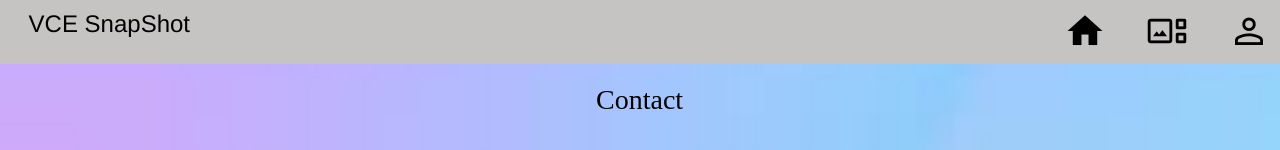
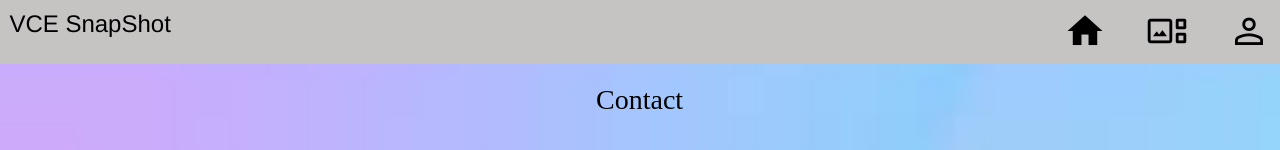
Before and after one commit to DeepthiReddy-03/Imagegallery, a plain HTML site: page contact.html in a window 1280 px wide. Shown: the top 150 px of the page. Drawn offline with nearby package versions, Linux system fonts and the light colour scheme; a web font is replaced by a local one.

Commit message:
updated padding

```diff
--- a/contact.html
+++ b/contact.html
@@ -5,7 +5,7 @@
     <link rel="stylesheet" href="https://fonts.googleapis.com/css2?family=Material+Symbols+Outlined:opsz,wght,FILL,GRAD@24,400,0,0" />
     <link rel="preconnect" href="https://fonts.googleapis.com">
     <div class="nav">
-      <span style="position: fixed;left:3px;font-size: 1.5rem;font-family:'Franklin Gothic Medium', 'Arial Narrow', Arial, sans-serif; padding-left: 2%;">VCE SnapShot</span>
+      <span style="position: fixed;left:3px;font-size: 1.5rem;font-family:'Franklin Gothic Medium', 'Arial Narrow', Arial, sans-serif; padding-left: 0.5%;">VCE SnapShot</span>
         <a href="index.html" class="material-icons" style="font-size: 42px;margin-left: 40px;">home</a>
         <a href="gallery.html" class="material-symbols-outlined" style="font-size: 42px;margin-left: 40px;">gallery_thumbnail</a>
           <a href="contact.html" class="material-symbols-outlined" style="font-size: 42px;margin-left: 40px;">person</a>
```
Also changed, not shown: gallery.html (+1 -1 lines), index.html (+1 -1 lines).
